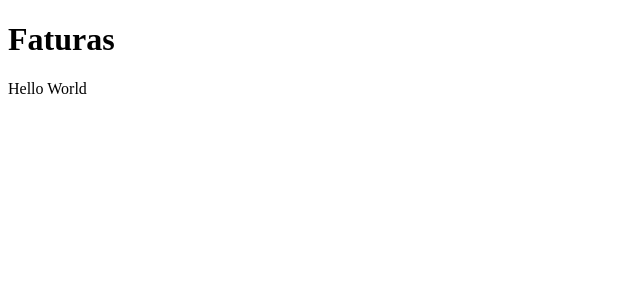
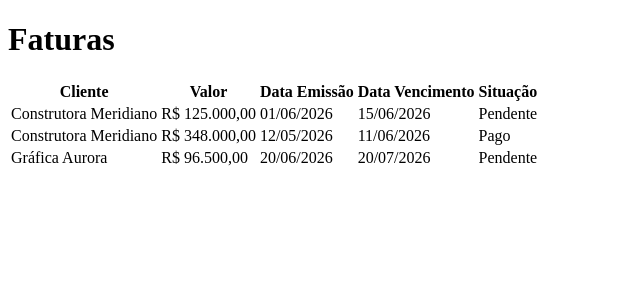
Before and after one commit to Thejuniorsouza/gefina, a React (Vite) app in the folder web/: page / in a window 1280 px wide. Shown: the top 300 px of the page, without its empty margins (0-640 px from the left). Built offline with nearby package versions, Linux system fonts and the light colour scheme.

Commit message:
modularizar aplicacao em componentes
Closes #6

```diff
--- /dev/null
+++ b/web/src/App.tsx
@@ -0,0 +1,49 @@
+import type { Invoice } from './invoiceType.ts';
+import InvoiceTable from './invoiceTable.tsx';
+
+const invoices: Invoice[] = [
+  {
+    id: 1,
+    amount: 125000,
+    status: "pending",
+    issueDate: "2026-06-01",
+    dueDate: "2026-06-15",
+    customer: {
+      id: 1,
+      name: "Construtora Meridiano",
+      email: "contato@meridiano.com.br",
+    },
+  },
+  {
+    id: 2,
+    amount: 348000,
+    status: "paid",
+    issueDate: "2026-05-12",
+    dueDate: "2026-06-11",
+    customer: {
+      id: 1,
+      name: "Construtora Meridiano",
+      email: "contato@meridiano.com.br",
+    },
+  },
+  {
+    id: 3,
+    amount: 96500,
+    status: "pending",
+    issueDate: "2026-06-20",
+    dueDate: "2026-07-20",
+    customer: {
+      id: 2,
+      name: "Gráfica Aurora",
+      email: "contato@graficaaurora.com.br",
+    },
+  },
+];
+
+function App() {
+  return (
+    <InvoiceTable invoices ={invoices}/>
+  );
+}
+
+export default App;
--- /dev/null
+++ b/web/src/InvoiceRow.tsx
@@ -0,0 +1,18 @@
+import type { Invoice } from "./invoiceType.ts";
+import statusLabel from "./statusLabel.ts";
+
+interface InvoiceRowProps {
+  invoice: Invoice;
+}
+
+export default function InvoiceRow(props: InvoiceRowProps) {
+  return (
+    <tr>
+      <td>{props.invoice.customer.name}</td>
+      <td>{props.invoice.amount.toLocaleString("pt-BR", { style: "currency", currency: "BRL" })}</td>
+      <td>{new Date(props.invoice.issueDate).toLocaleDateString("pt-BR")}</td>
+      <td>{new Date(props.invoice.dueDate).toLocaleDateString("pt-BR")}</td>
+      <td>{statusLabel(props.invoice.status)}</td>
+    </tr>
+  );
+}
--- /dev/null
+++ b/web/src/InvoiceTable.tsx
@@ -0,0 +1,27 @@
+import type { Invoice } from "./invoiceType.ts";
+import InvoiceRow from "./InvoiceRow.tsx";
+
+interface InvoiceTableProps {
+  invoices: Invoice[];
+}
+
+export default function InvoiceTable(props: InvoiceTableProps) {
+  return (
+    <table>
+      <thead>
+        <tr>
+          <th>Cliente</th>
+          <th>Valor</th>
+          <th>Data Emissão</th>
+          <th>Data Vencimento</th>
+          <th>Situação</th>
+        </tr>
+      </thead>
+      <tbody>
+        {props.invoices.map((invoice) => (
+          <InvoiceRow invoice={invoice} key={invoice.id} />
+        ))}
+      </tbody>
+    </table>
+  );
+}
--- /dev/null
+++ b/web/src/invoiceType.ts
@@ -0,0 +1,16 @@
+export type InvoiceStatus = "pending" | "paid";
+
+export interface Customer {
+  id: number;
+  name: string;
+  email: string;
+}
+
+export interface Invoice {
+  id: number;
+  amount: number;
+  status: InvoiceStatus;
+  issueDate: string;
+  dueDate: string;
+  customer: Customer;
+}
--- a/web/src/main.tsx
+++ b/web/src/main.tsx
@@ -1,5 +1,6 @@
 import { createRoot } from 'react-dom/client'
+import App from './App';
 
 const root = document.querySelector('div');
 
-if (root!== null) createRoot(root).render('Hello World')
+if (root!== null) createRoot(root).render(<App />)
--- /dev/null
+++ b/web/src/statusLabel.ts
@@ -0,0 +1,5 @@
+import type { InvoiceStatus } from "./invoiceType.ts";
+
+export default function statusLabel(status: InvoiceStatus) {
+  return status === "pending" ? "Pendente" : "Pago";
+}
--- a/web/tsconfig.json
+++ b/web/tsconfig.json
@@ -7,6 +7,7 @@
         "jsx": "react-jsx",
         "strict": true,
         "erasableSyntaxOnly": true,
+        "verbatimModuleSyntax": true,
         "allowImportingTsExtensions": true,
         "noEmit": true
     },
```
